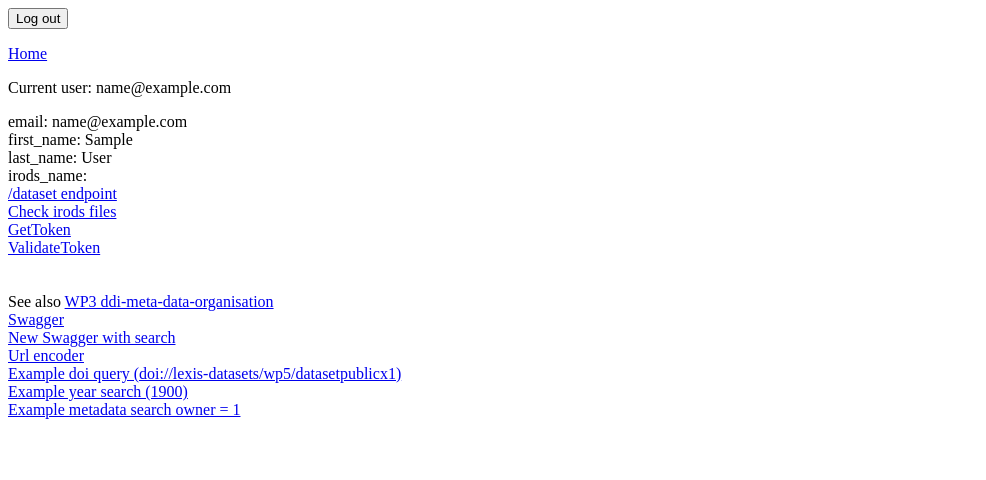
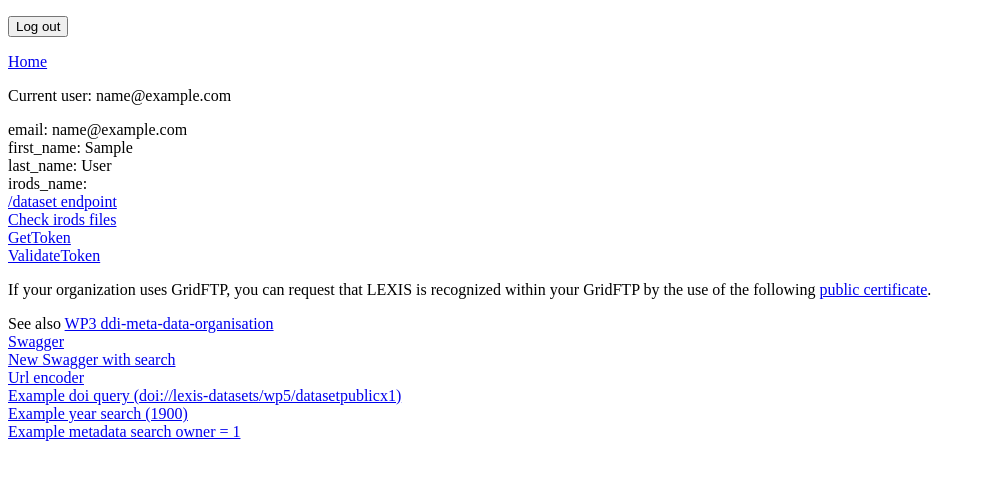
Before and after one commit to RubenGarcia/irods-django, a Django app: page /demo/ in a window 1280 px wide. Shown: the top 480 px of the page, without its empty margins (0-986 px from the left). Run offline with Django 3.2, Linux system fonts and the light colour scheme; the visitor is signed in with stand-in values (Sample User, id 1); parts of the project's set-up code (start-up, migrations or seed data) failed here and were passed over.

Commit message:
Add certificate view for grid-ftp enabled sites.

```diff
--- a/demo/templates/base.html
+++ b/demo/templates/base.html
@@ -1,8 +1,13 @@
-<html>
+<!DOCTYPE html>
+<html lang="en">
+<head>
+<meta charset="UTF-8">
+<title>LEXIS DDI Webservice</title>
+</head>
   <body>
     {% if user.is_authenticated %}
-    <p>
-    <form action="{% url 'oidc_logout' %}" method="post" ><input type="submit" value="Log out"/>{% csrf_token %}</form>
+    <form action="{% url 'oidc_logout' %}" method="post" >
+        <p><input type="submit" value="Log out"/>{% csrf_token %}</p></form>
     <p>
     <a href="/">Home</a><br/>
     </p>
--- a/demo/templates/demo/index.html
+++ b/demo/templates/demo/index.html
@@ -2,6 +2,7 @@
 
 {% block content %}
     {% if user.is_authenticated %}
+<p>
     email: {{ user.email }}<br/>
     first_name: {{ user.first_name }}<br/>
     last_name: {{ user.last_name }}<br/>
@@ -11,7 +12,13 @@
 <a href={% url 'irods' %}>Check irods files</a><br/>
 <a href={% url 'getToken'  %}>GetToken</a><br/>
 <a href={% url 'validateToken'  %}>ValidateToken</a><br/>
-<br/><br/>
+</p>
+<p>
+If your organization uses GridFTP, you can request that LEXIS is recognized within your GridFTP
+by the use of the following
+<a href={% url 'cert' %}>public certificate</a>.
+</p>
+<p>
 See also <a href="https://openproject.it4i.cz/projects/lexis-data-system/wiki/ddi-meta-data-organisation">WP3 ddi-meta-data-organisation</a><br/>
 <a href="https://code.it4i.cz/lexis/wp8/wp8-architecture/blob/master/data-service/data-service-swagger-definition.yaml">Swagger</a><br/>
 <a href="https://code.it4i.cz/lexis/wp8/dataset-management-interface/blob/master/data-service-swagger-definition.yaml">New Swagger with search</a><br/>
@@ -19,6 +26,6 @@ See also <a href="https://openproject.it4i.cz/projects/lexis-data-system/wiki/dd
 <a href="https://irods-api.lexis.lrz.de/demo/dataset/doi/doi%3A%2F%2Flexis-datasets%2Fwp5%2Fdatasetpublicx1">Example doi query (doi://lexis-datasets/wp5/datasetpublicx1)</a><br/>
 <a href="https://irods-api.lexis.lrz.de/demo/dataset/search/year/1900">Example year search (1900)</a><br/>
 <a href="https://irods-api.lexis.lrz.de/demo/dataset/search/metadata/owner/1">Example metadata search owner = 1</a><br/>
-
+</p>
     {% endif %}
 {% endblock %}
--- a/demo/urls.py
+++ b/demo/urls.py
@@ -12,4 +12,5 @@ urlpatterns = [
     path('dataset/search/metadata/', views.SearchMeta),
     path('token', views.getToken, name='getToken'),
     path('validate_token', views.validateToken, name='validateToken'),
+    path('cert', views.cert, name='cert'),
 ]
--- a/demo/views.py
+++ b/demo/views.py
@@ -9,12 +9,14 @@ import logging
 import urllib.parse
 import json
 import requests
+import os.path
 
 from django.shortcuts import render, redirect
 from django.contrib.auth.decorators import login_required
 from django.urls import reverse
 from django.conf import settings
-from  django.http import HttpResponse
+from django.http import HttpResponse
+from django.views.static import serve
 
 from django.views.decorators.csrf import csrf_exempt
 
@@ -24,7 +26,7 @@ import urllib.parse
 
 from irods.session import iRODSSession
 from irods.manager.collection_manager import CollectionManager
-from irods.exception import CollectionDoesNotExist
+from irods.exception import CollectionDoesNotExist, CAT_NO_ACCESS_PERMISSION
 from irods.models import DataObject, DataObjectMeta, Collection, CollectionMeta
 from irods.column import Criterion
 
@@ -131,6 +133,27 @@ def _listDatasets(token, user):
         except:
           return HttpResponse ('{"status": "503", "errorString": "Error connecting to irods backend"}', content_type='application/json', status=503)
         return HttpResponse (json.dumps(d, sort_keys=True, indent=4), content_type='application/json')
+
+def _cert(request):
+    filepath = 'private/cert.pem'
+    return serve(request, os.path.basename(filepath), os.path.dirname(filepath))
+
+@csrf_exempt
+def certAPI(request):
+    (token, user, resp)=GetUserAndTokenAPI(request)
+    if resp!=None:
+       return resp
+    return _cert(request)
+
+@login_required
+def certWeb(request):
+    return _cert(request)
+
+def cert(request):
+    if request.content_type=='application/json' or request.content_type=='text/json':
+      return certAPI(request)
+    else:
+      return certWeb(request)
 
 @login_required
 def GetUserAndTokenWeb(request):
@@ -294,6 +317,7 @@ def SearchMeta(request):
 #Multiple filters on the same column overwrite, so
 #imeta qu -C publicationYear = 1900 and relatedIdentifier = "doi://lexis-datasets/wp5/datasetpublicx1"
 #does not work. Doing the set-intersection ourselves is one possibility, or going through all collections recursively.
+#https://github.com/irods/python-irodsclient/issues/135#issuecomment-564554609
 
 #https://github.com/irods/python-irodsclient/issues/135
         try:
@@ -308,9 +332,29 @@ def SearchMeta(request):
           return HttpResponse ('{"status": "503", "errorString": "Irods permissions too restrictive for this user"}', content_type='application/json', status=503)
         except:
           return HttpResponse ('{"status": "503", "errorString": "Error connecting to irods backend"}', content_type='application/json', status=503)
-
-        i=gatherDataC(session, results)
-        return HttpResponse (json.dumps(i, sort_keys=True, indent=4), content_type='application/json')
+        if request.method=='GET':
+          i=gatherDataC(session, results)
+          return HttpResponse (json.dumps(i, sort_keys=True, indent=4), content_type='application/json')
+        elif request.method=='DELETE':
+          logger.info("deleting")
+          noPerm=[]
+          for r in results:
+            try:
+              r.remove()
+            except CAT_NO_ACCESS_PERMISSION:
+              noPerm.append(r)
+              logger.info("not deleted: %s"%r.name)
+          if noPerm==[]:
+            logger.info("204")
+            return HttpResponse ('{"status": "204", "errorString": "Collections successfully deleted"}', content_type='application/json', status=204)
+          else:
+            logger.info("401")
+            resp={"status": "401", "errorString": "Some collections were not deleted due to insufficient permissions by user"}
+            res=[]
+            for c in noPerm:
+                 res.append({"name":c.name})
+            resp["permission_error"]=res
+            return HttpResponse (json.dumps(resp), content_type='application/json', status=401)
 
 
 def Meta(request, meta, value):
```
